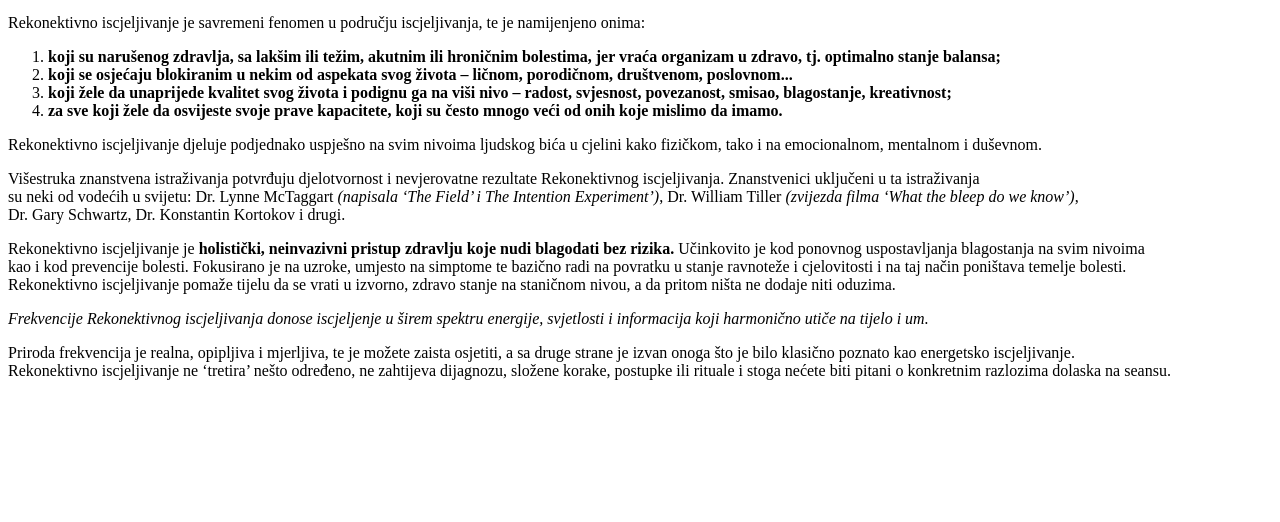
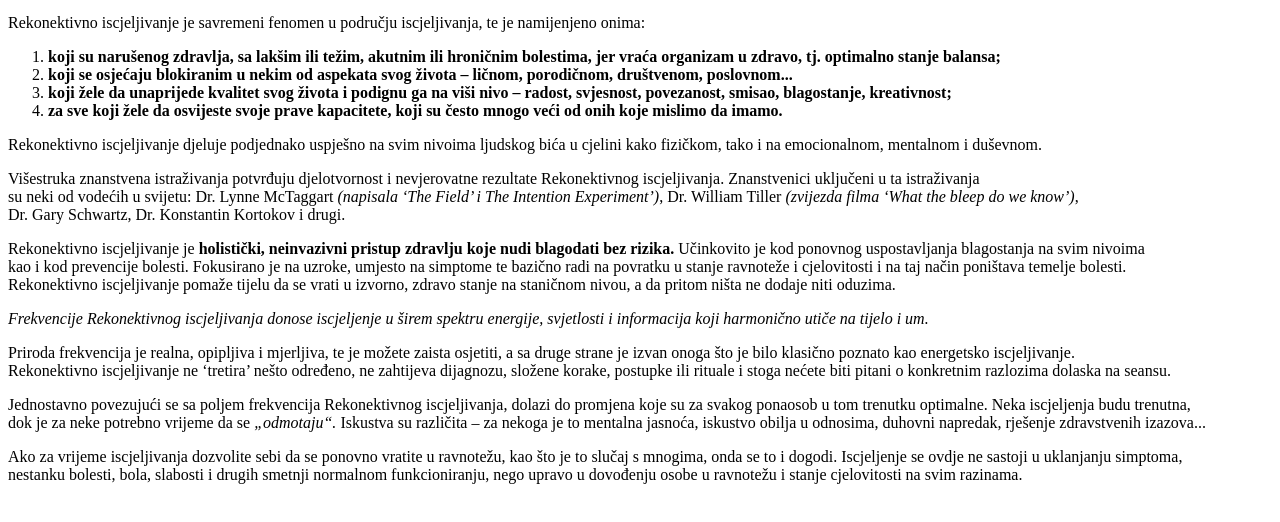
Before and after one commit to SuljicA/novi-pokusaj, a plain HTML site: page index.html in a window 1280 px wide. Shown: the part 122-644 px from the top of the page. Drawn offline with Linux system fonts and the light colour scheme.

Commit message:
Jos jedan novi paragraf

```diff
--- a/index.html
+++ b/index.html
@@ -26,6 +26,8 @@
 		<p>Rekonektivno iscjeljivanje je <b>holistički, neinvazivni pristup zdravlju koje nudi blagodati bez rizika.</b> Učinkovito je kod ponovnog uspostavljanja blagostanja na svim nivoima<br> kao i kod prevencije bolesti. Fokusirano je na uzroke, umjesto na simptome te bazično radi na povratku u stanje ravnoteže i cjelovitosti i na taj način poništava temelje bolesti.<br>Rekonektivno iscjeljivanje pomaže tijelu da se vrati u izvorno, zdravo stanje na staničnom nivou, a da pritom ništa ne dodaje niti oduzima.</p>
 		<p><i>Frekvencije Rekonektivnog iscjeljivanja donose iscjeljenje u širem spektru energije, svjetlosti i informacija koji harmonično utiče na tijelo i um.</i></p>
 		<p>Priroda frekvencija  je realna, opipljiva i mjerljiva, te je možete zaista osjetiti, a sa druge strane je izvan onoga što je bilo klasično poznato kao energetsko iscjeljivanje.<br>Rekonektivno iscjeljivanje ne ‘tretira’ nešto određeno, ne zahtijeva dijagnozu, složene korake, postupke ili rituale  i stoga nećete biti pitani o konkretnim razlozima dolaska na seansu.</p>
+		<p>Jednostavno povezujući se sa poljem frekvencija Rekonektivnog  iscjeljivanja, dolazi do promjena koje su za svakog ponaosob u tom trenutku optimalne. Neka iscjeljenja budu trenutna,<br>dok je za neke potrebno vrijeme da se <i>„odmotaju“.</i> Iskustva su različita – za nekoga je to mentalna jasnoća, iskustvo obilja u odnosima, duhovni napredak, rješenje zdravstvenih izazova...</p>
+		<p>Ako za vrijeme iscjeljivanja dozvolite sebi da se ponovno vratite u ravnotežu, kao što je to slučaj s mnogima, onda se to i dogodi. Iscjeljenje se ovdje ne sastoji u uklanjanju simptoma,<br>nestanku bolesti, bola, slabosti i drugih smetnji normalnom funkcioniranju, nego upravo u dovođenju osobe u ravnotežu i stanje cjelovitosti na svim razinama.</p>
 
 	</body>
 
```
